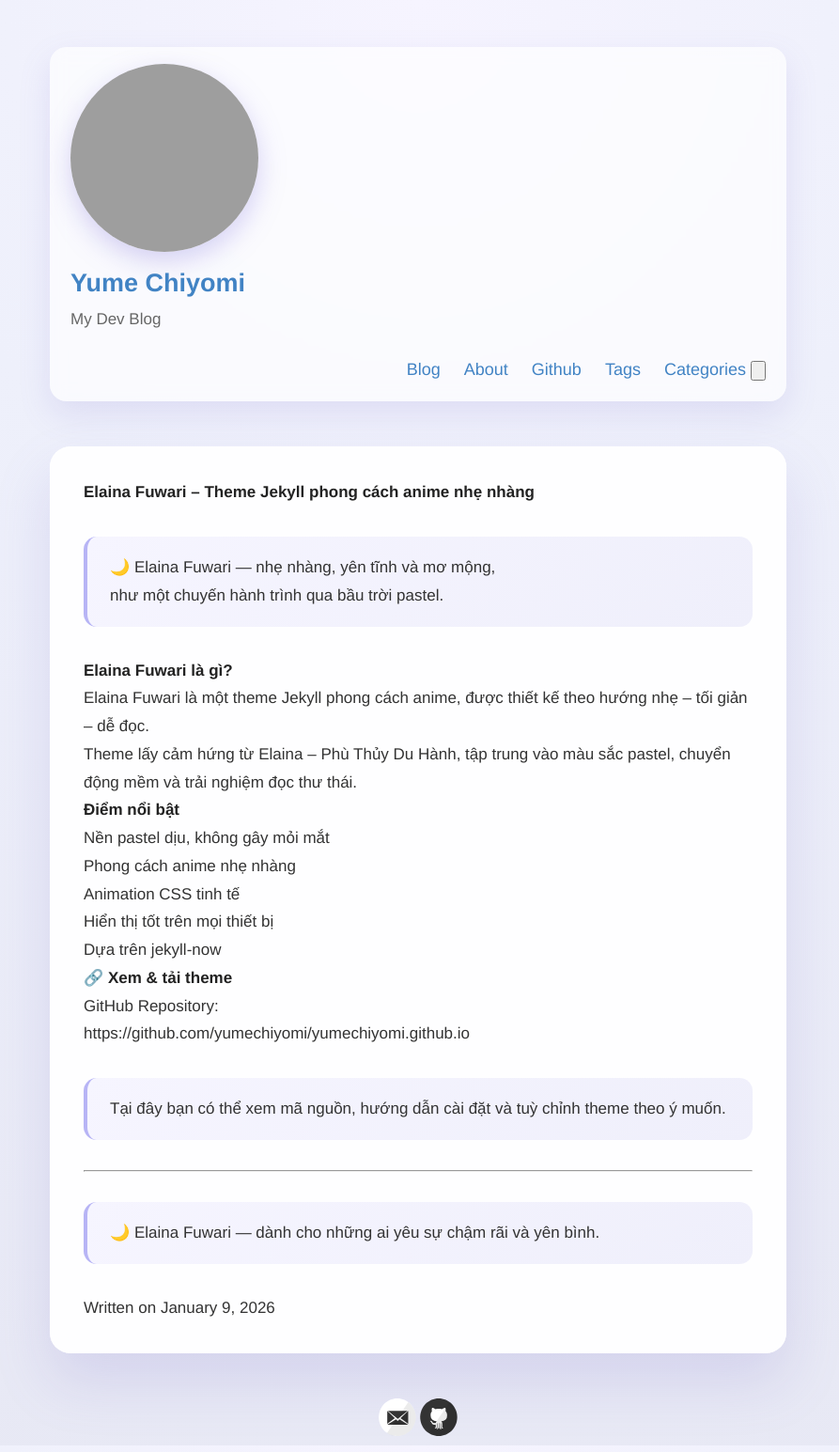
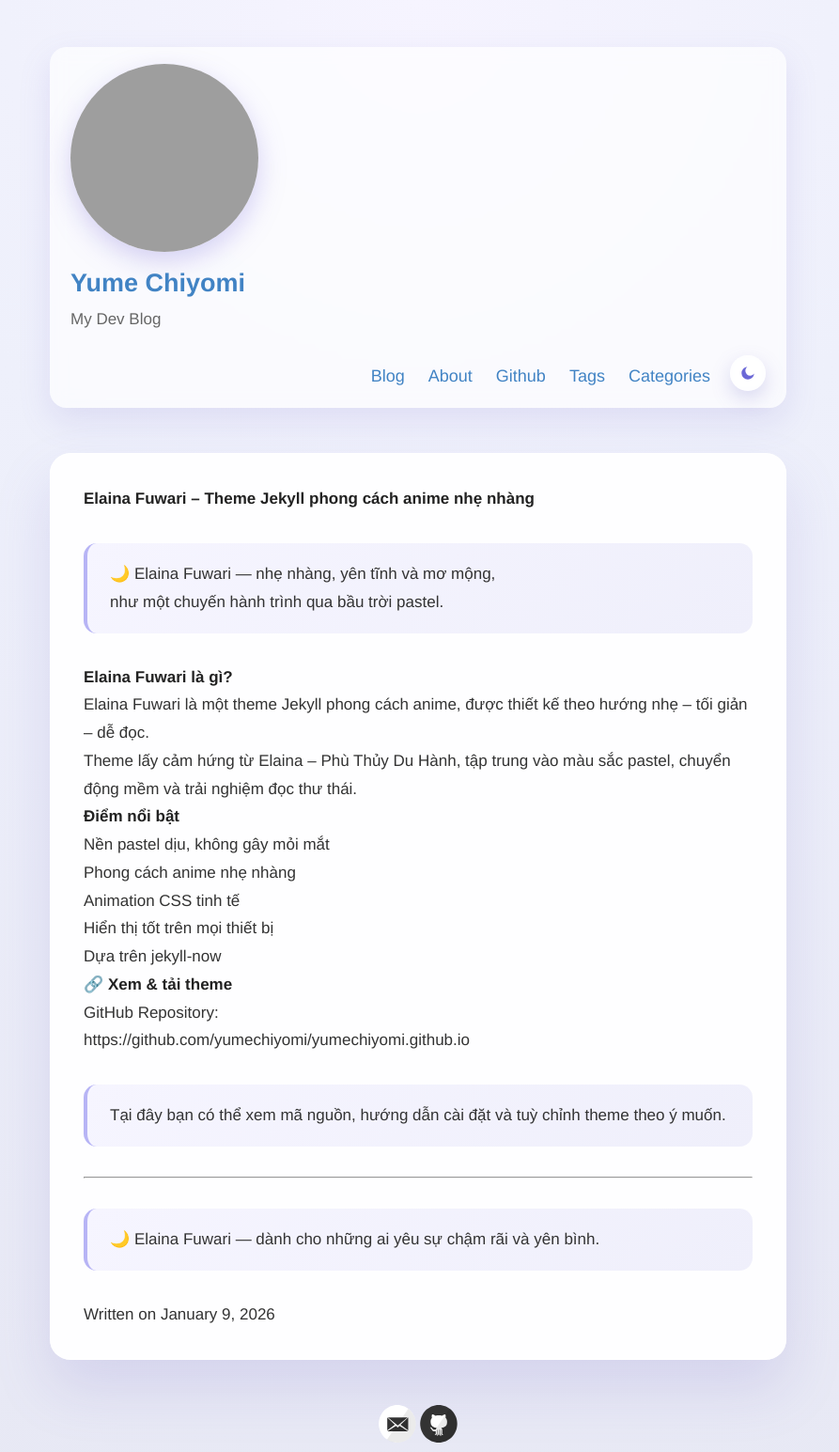
Before and after one commit to yumechiyomi/yumechiyomi.github.io, a Jekyll site: the page built from _posts/2026-1-9-elaina-fuwari-theme.md, in a window 1280 px wide. Shown: the whole page at 94% size, without its empty margins (195-1088 px from the left). Built offline with Jekyll 4.4.1, drawn with Linux system fonts in a browser that asks for light colours; grey boxes are pictures that could not be loaded.

Commit message:
Update default.html

```diff
--- a/_layouts/default.html
+++ b/_layouts/default.html
@@ -50,8 +50,8 @@
             <a href="https://github.com/{{ site.baseurl }}">Github</a>
             <a href="{{ site.baseurl }}/tags">Tags</a>
             <a href="{{ site.baseurl }}/categories">Categories</a>
-            <button id="theme-toggle" aria-label="Toggle dark mode">
-              <svg class="icon-moon" viewBox="0 0 24 24">
+            <button id="theme-toggle" class="theme-toggle" type="button" title="Dark mode">
+              <svg viewBox="0 0 24 24" xmlns="http://www.w3.org/2000/svg">
                 <path d="M21 12.8A9 9 0 1111.2 3a7 7 0 109.8 9.8z"/>
               </svg>
             </button>
```
